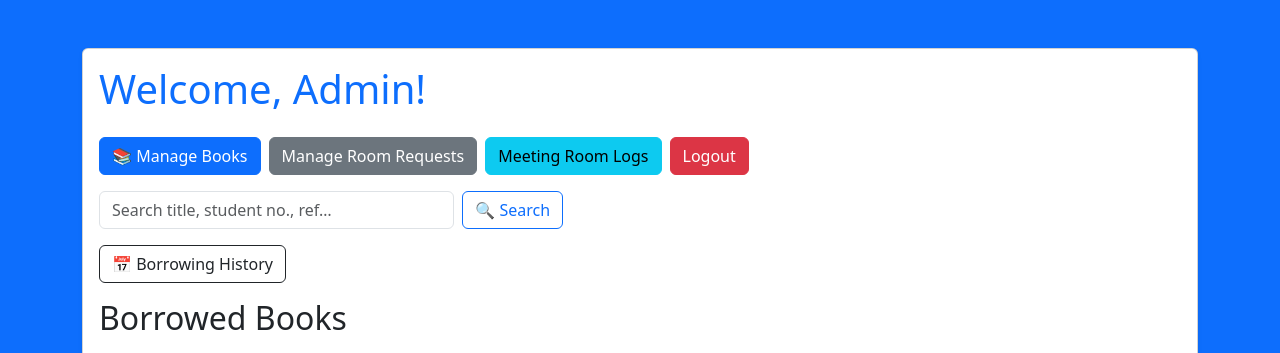
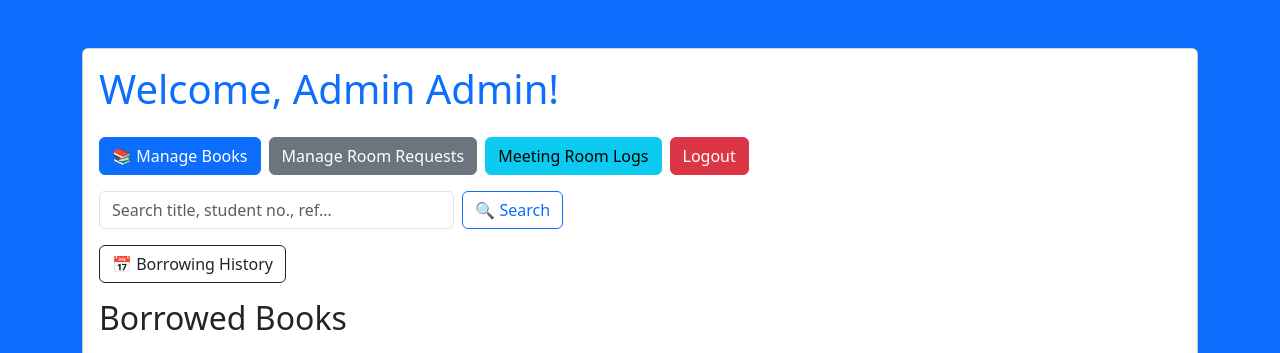
Before and after one commit to SeanMegusean/library_system, a PHP site: page /admin_dashboard.php in a window 1280 px wide. Shown: the top 353 px of the page. Run offline with PHP 8.4, Linux system fonts and the light colour scheme; the visitor is signed in with stand-in values (Sample User, id 1); data that the repository does not hold is empty.

Commit message:
dinidisplay yung pangalan ng user

```diff
--- a/admin_dashboard.php
+++ b/admin_dashboard.php
@@ -5,6 +5,18 @@ if (!isset($_SESSION['user_id']) || $_SESSION['role'] !== 'admin') {
     exit;
 }
 include('db_connection.php');
+
+$admin_id = $_SESSION['user_id'];
+
+$admin_query = $conn->prepare("SELECT full_name FROM users WHERE id = ? AND role = 'admin'");
+$admin_query->bind_param("i", $admin_id);
+$admin_query->execute();
+$admin_result = $admin_query->get_result();
+$admin_name = 'Admin'; // fallback name
+
+if ($admin_row = $admin_result->fetch_assoc()) {
+    $admin_name = $admin_row['full_name'];
+}
 
 $search = isset($_GET['search']) ? trim($_GET['search']) : '';
 
@@ -78,7 +90,7 @@ $result = $stmt->get_result();
 <div class="container my-5">
     <div class="card shadow-sm">
         <div class="card-body">
-            <h1 class="mb-4 text-primary">Welcome, Admin!</h1>
+            <h1 class="mb-4 text-primary">Welcome, Admin <?php echo htmlspecialchars($admin_name); ?>!</h1>
 
             <!--Show succes message-->
             <?php if (isset($_GET['message'])) : ?>
```
Also changed, not shown: student_dashboard.php (+12 -1 lines).
